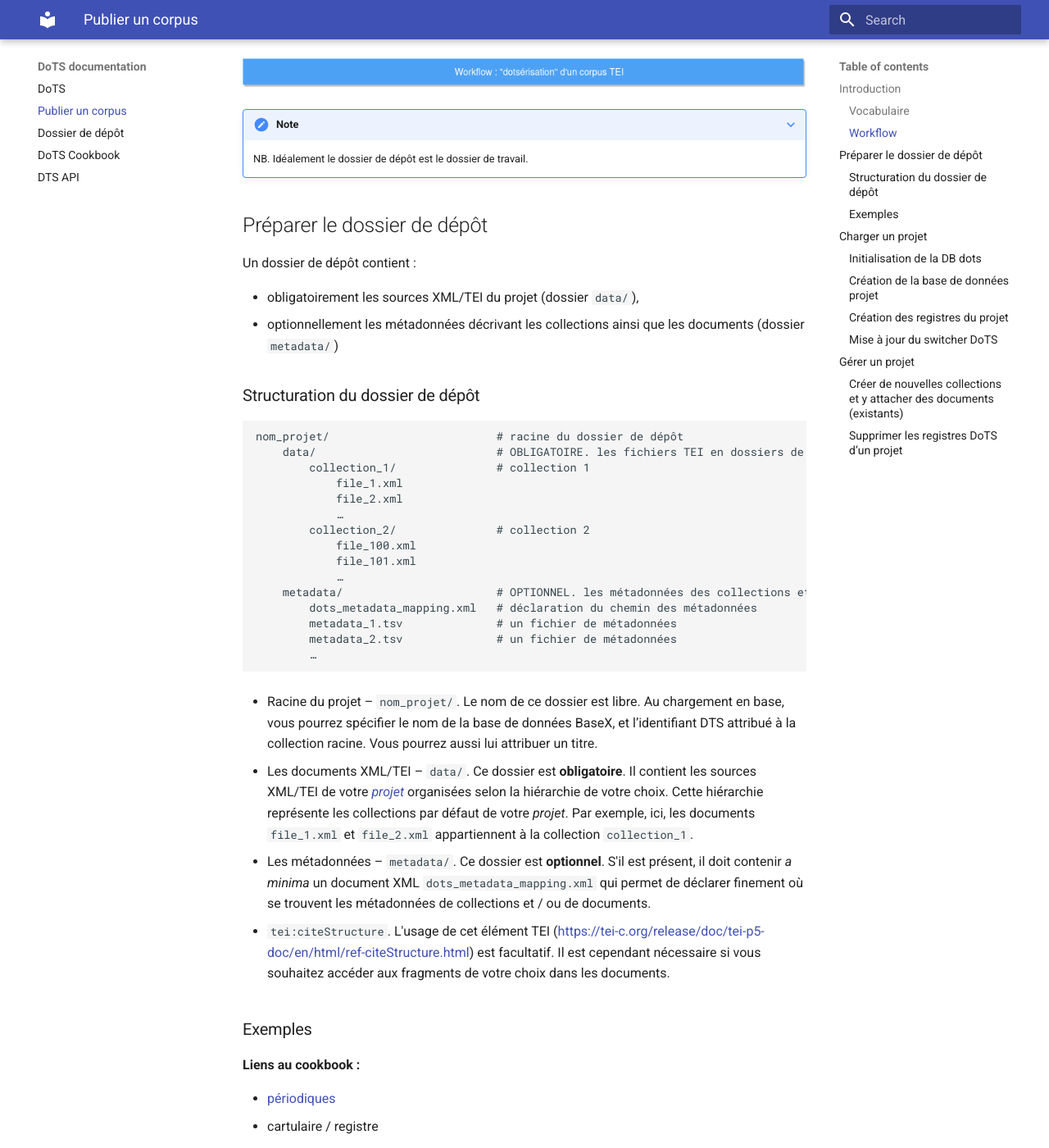
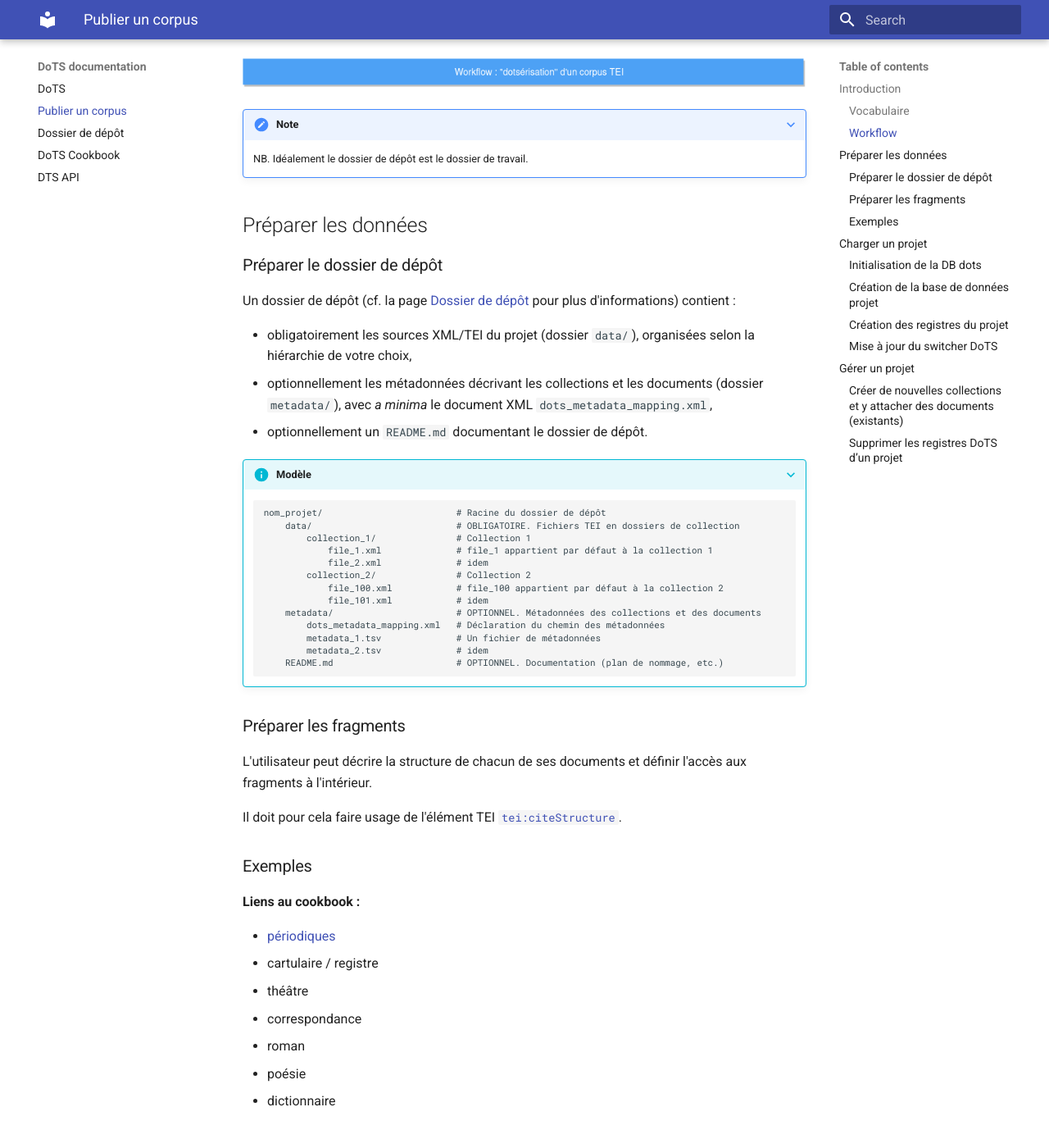
Before and after one commit to emmamorlock/dots_documentation, an MkDocs documentation site: the page built from docs/publishing-worflow.md, in a window 1280 px wide and 1400 px high, scrolled down 940 px. Shown: the whole window at 82% size. Built offline with MkDocs 1.6.1 and Material for MkDocs 9.7.7, drawn with Linux system fonts in a browser that asks for light colours; some of the changed text lies outside the part shown.

Commit message:
publishing workflow update

````diff
--- a/docs/publishing-worflow.md
+++ b/docs/publishing-worflow.md
@@ -3,7 +3,7 @@
 
 Pour publier un projet, il suffit de charger un *dossier de dépôt* conforme aux recommandations DoTS.
 
-Cette page décrit le *worflow* de publication, ainsi que les recommandations DoTS de structuration de ce *dossier de dépôt*.
+Cette page décrit le *worflow* de publication, les recommandations DoTS de structuration de ce *dossier de dépôt*, et la procédure de création d'un *projet*.
 
 
 
@@ -29,47 +29,56 @@ Cette page décrit le *worflow* de publication, ainsi que les recommandations Do
     NB. Idéalement le dossier de dépôt est le dossier de travail.
 
 
-## Préparer le dossier de dépôt
+## Préparer les données
 
-Un dossier de dépôt contient :
+### Préparer le dossier de dépôt
 
-- obligatoirement les sources XML/TEI du projet (dossier `data/`),
-- optionnellement les métadonnées décrivant les collections ainsi que les documents (dossier `metadata/`)
+Un dossier de dépôt (cf. la page [Dossier de dépôt](dots-project-folder.md/#structure-du-dossier-de-depot) pour plus d'informations) contient :
+
+- obligatoirement les sources XML/TEI du projet (dossier `data/`), organisées selon la hiérarchie de votre choix,
+- optionnellement les métadonnées décrivant les collections et les documents (dossier `metadata/`), avec *a minima* le document XML `dots_metadata_mapping.xml`,
+- optionnellement un `README.md` documentant le dossier de dépôt.
 
 
-### Structuration du dossier de dépôt
+???+ info "Modèle"
 
-	nom_projet/							# racine du dossier de dépôt
-		data/							# OBLIGATOIRE. les fichiers TEI en dossiers de collection
-			collection_1/				# collection 1
-				file_1.xml
-				file_2.xml
-				…
-			collection_2/				# collection 2
-				file_100.xml
-				file_101.xml
-				…
-		metadata/						# OPTIONNEL. les métadonnées des collections et des documents
-			dots_metadata_mapping.xml	# déclaration du chemin des métadonnées
-			metadata_1.tsv				# un fichier de métadonnées
-			metadata_2.tsv				# un fichier de métadonnées
-			…
+	```
+	nom_projet/							# Racine du dossier de dépôt
+		data/							# OBLIGATOIRE. Fichiers TEI en dossiers de collection
+			collection_1/				# Collection 1
+				file_1.xml				# file_1 appartient par défaut à la collection 1
+				file_2.xml				# idem
+			collection_2/				# Collection 2
+				file_100.xml			# file_100 appartient par défaut à la collection 2
+				file_101.xml			# idem
+		metadata/						# OPTIONNEL. Métadonnées des collections et des documents
+			dots_metadata_mapping.xml	# Déclaration du chemin des métadonnées
+			metadata_1.tsv				# Un fichier de métadonnées
+			metadata_2.tsv				# idem
+		README.md						# OPTIONNEL. Documentation (plan de nommage, etc.)
+	```
 
 
+<!--
 - Racine du projet – `nom_projet/`. Le nom de ce dossier est libre. Au chargement en base, vous pourrez spécifier le nom de la base de données BaseX, et l’identifiant DTS attribué à la collection racine. Vous pourrez aussi lui attribuer un titre.
 
 - Les documents XML/TEI – `data/`. Ce dossier est **obligatoire**. Il contient les sources XML/TEI de votre *<a>projet</a>* organisées selon la hiérarchie de votre choix. Cette hiérarchie représente les collections par défaut de votre *projet*. Par exemple, ici, les documents `file_1.xml` et `file_2.xml` appartiennent à la collection `collection_1`.
 
 - Les métadonnées – `metadata/`. Ce dossier est **optionnel**. S'il est présent, il doit contenir *a minima* un document XML `dots_metadata_mapping.xml` qui permet de déclarer finement où se trouvent les métadonnées de collections et / ou de documents.
+-->
 
-- `tei:citeStructure`. L'usage de cet élément TEI ([https://tei-c.org/release/doc/tei-p5-doc/en/html/ref-citeStructure.html](https://tei-c.org/release/doc/tei-p5-doc/en/html/ref-citeStructure.html)) est facultatif. Il est cependant nécessaire si vous souhaitez accéder aux fragments de votre choix dans les documents.
+### Préparer les fragments
+
+L'utilisateur peut décrire la structure de chacun de ses documents et définir l'accès aux fragments à l'intérieur.
+
+Il doit pour cela faire usage de l'élément TEI [`tei:citeStructure`](https://tei-c.org/release/doc/tei-p5-doc/en/html/ref-citeStructure.html).
 
 
 ### Exemples
 
 **Liens au cookbook :**
 
-- [périodiques](cookbook/#publier-un-periodique)
+- [périodiques](cookbook.md/#publier-un-periodique)
 - cartulaire / registre
 - théâtre
 - correspondance
@@ -108,6 +117,10 @@ La base de données *projet* est créée en conservant la structure du paquet de
 
 ### Création des registres du *projet*
 
+???+ note
+
+	**La base de données du *projet* ne DOIT PAS être ouverte dans le GUI BaseX.**
+
 ```Bash
 bash basex -b dbName=db_name -b topCollectionId=top_collection_id ../webapp/dots/scripts/project_registers_create.xq
 ```
@@ -119,10 +132,11 @@ On doit spécifier les arguments suivants :
 - `dbName` : nom de la base de données BaseX du *projet*
 - `topCollectionId` : identifiant DTS de la collection racine du *projet*
 
-**NB. La base de données du *projet* ne DOIT PAS être ouverte dans le GUI BaseX**.
+### Mise à jour du switcher DoTS
 
+???+ note
 
-### Mise à jour du switcher DoTS
+	**La mise à jour du switcher dots doit être réalisée après la création des registres du projet (commande précédente).**
 
 ```Bash
 bash basex -b dbName=db_name ../webapp/dots/scripts/dots_switcher_update.xq
@@ -133,8 +147,6 @@ Le switcher de la base de données DoTS (`dots_db_switcher.xml`) sert à associe
 On doit spécifier l’argument suivant :
 
 - `dbName` : nom de la base de données BaseX du *projet* à parcourir pour mise à jour du switcher. Ainsi, on peut mettre à jour la base pour un unique *projet*.
-
-**NB. La mise à jour du switcher dots doit être réalisée après la création des registres du projet (commande précédente).**
 
 Et voilà. Les ressources de votre projet sont décrites et accessibles via les endpoints DTS fournis par DoTS. La description des réponses d'API est disponible à cette adresse: [résolveur](resolver).
 
@@ -148,20 +160,22 @@ Et voilà. Les ressources de votre projet sont décrites et accessibles via les
 bash basex -b srcPath=/path/to/custom_collections.tsv ../webapp/dots/scripts/create_custom_collections.xq
 ```
 
-Le fichier ``custom_collections.tsv` illustre comment créer de nouvelles collections et lier des documents (déjà existants) à ces collections.
+Le fichier `custom_collections.tsv` illustre comment créer de nouvelles collections et lier des documents (déjà existants) à ces collections.
 
 
 ### Supprimer les registres DoTS d’un projet
 
-Le script `dots_registers_delete.xq` supprime les registres DoTS d’un projet. Dans le même temps, il supprime toutes les entrées correspondant à ce projet dans le switcher DoTS. TODO réécrire.
+???+ note
+
+	**Attention :** après avoir utilisé cette commande, le résolveur `dots` ne fournit plus de réponse d'API pour ce *projet*.
 
 ```Bash
 bash basex -b dbName=db_name  -b option=true / false../webapp/dots/scripts/dots_registers_delete.xq
 ```
 
-Cette commande permet de "nettoyer" le switcher de la db `dots` en supprimant toutes les ressources qui appartiennent à la *base de données projet*. Elle permet aussi de supprimer la *base de données projet* si l'option est `true` ; elle se contente sinon de supprimer ses registres dots.
+Cette commande permet de supprimer toutes les ressources qui appartiennent à la *base de données projet* dans le switcher de la db `dots`.
 
-**Attention :** après avoir utilisé cette commande, le résolveur `dots` ne fournit plus de réponse d'API pour ce *projet*.
+Si la valeur du paramètre `option` est `true`, elle permet aussi de supprimer la *base de données projet* ; elle se contente sinon de supprimer ses registres dots.
 
 On doit spécifier les arguments suivants :
 
````
